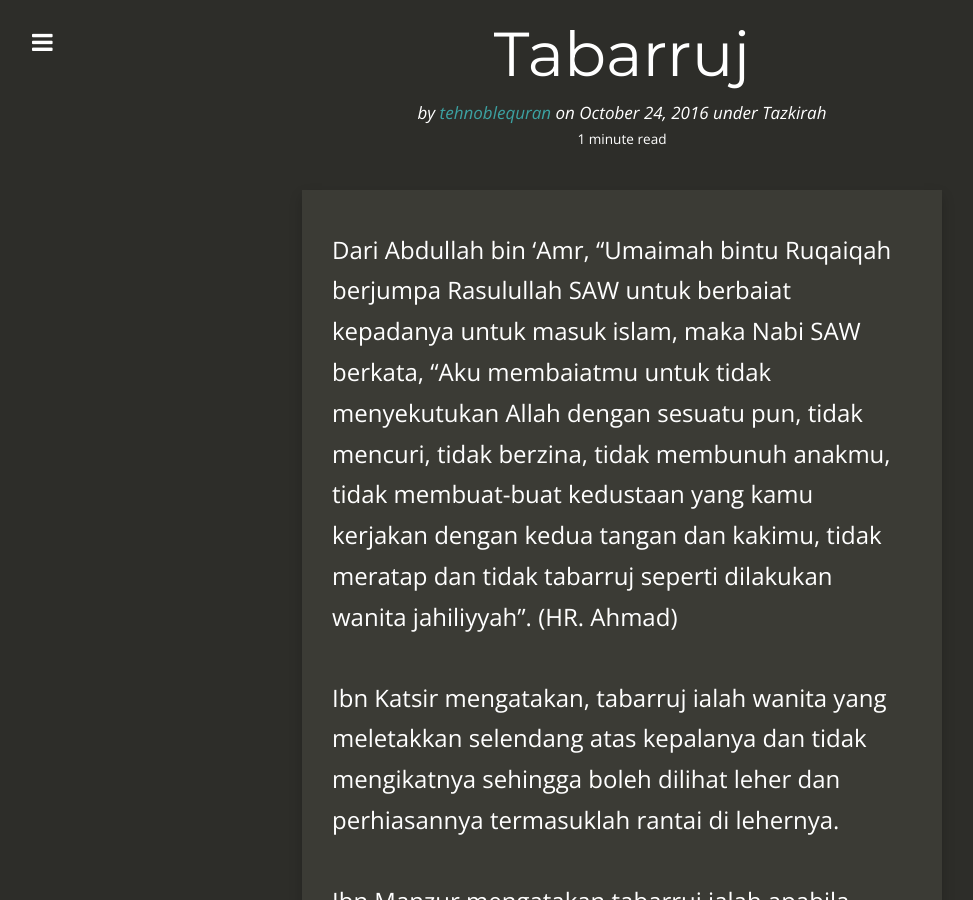
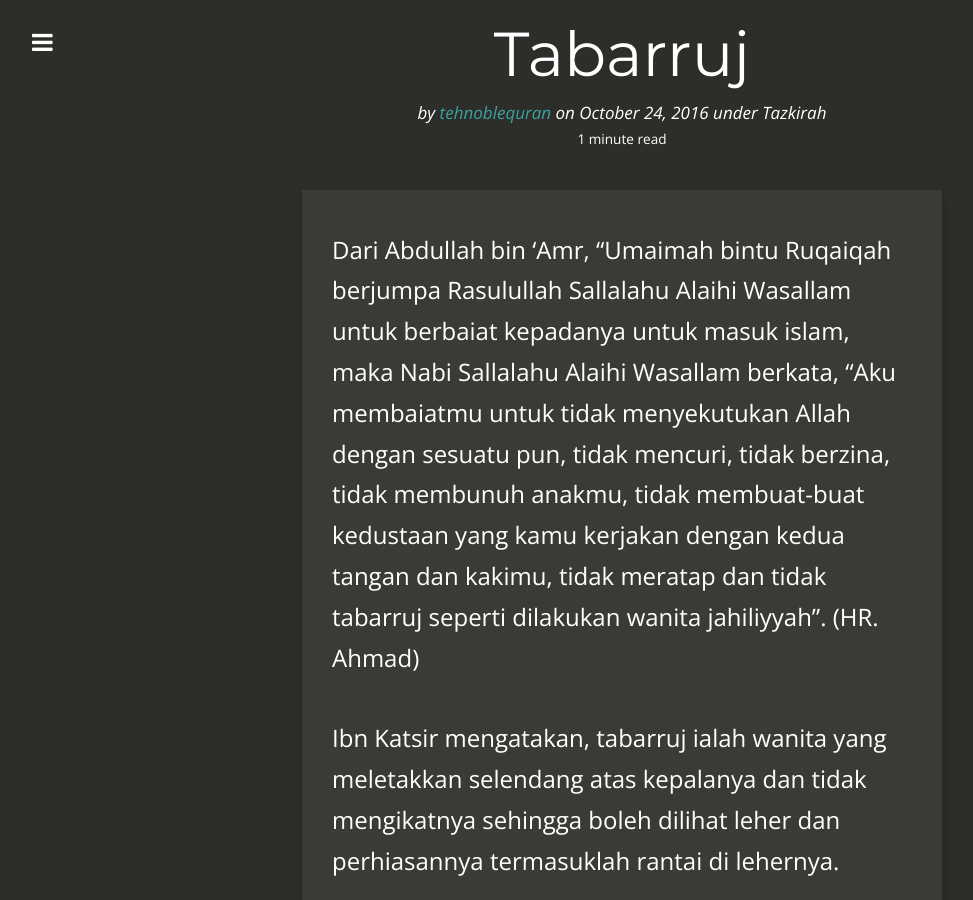
Before and after one commit to kedamaian/swsyafiq, a Jekyll site: the page built from _posts/2016-10-24-tabarruj.md, in a window 1280 px wide and 900 px high. Shown: the whole window, without its empty margins (18-991 px from the left). Built offline with Jekyll 4.4.1, drawn with Linux system fonts in a browser that asks for light colours; nearby versions of some CDN libraries; comment, search, counter and statistics services are not loaded.

Commit message:
Update 2016-10-24-tabarruj.md

```diff
--- a/_posts/2016-10-24-tabarruj.md
+++ b/_posts/2016-10-24-tabarruj.md
@@ -6,7 +6,7 @@ title: Tabarruj
 categories:
   - Tazkirah
 ---
-Dari Abdullah bin ‘Amr, “Umaimah bintu Ruqaiqah berjumpa Rasulullah SAW untuk berbaiat kepadanya untuk masuk islam, maka Nabi SAW berkata, "Aku membaiatmu untuk tidak menyekutukan Allah dengan sesuatu pun, tidak mencuri, tidak berzina, tidak membunuh anakmu, tidak membuat-buat kedustaan yang kamu kerjakan dengan kedua tangan dan kakimu, tidak meratap dan tidak tabarruj seperti dilakukan wanita jahiliyyah”. (HR. Ahmad)
+Dari Abdullah bin ‘Amr, “Umaimah bintu Ruqaiqah berjumpa Rasulullah Sallalahu Alaihi Wasallam untuk berbaiat kepadanya untuk masuk islam, maka Nabi Sallalahu Alaihi Wasallam berkata, "Aku membaiatmu untuk tidak menyekutukan Allah dengan sesuatu pun, tidak mencuri, tidak berzina, tidak membunuh anakmu, tidak membuat-buat kedustaan yang kamu kerjakan dengan kedua tangan dan kakimu, tidak meratap dan tidak tabarruj seperti dilakukan wanita jahiliyyah”. (HR. Ahmad)
 
 Ibn Katsir mengatakan, tabarruj ialah wanita yang meletakkan selendang atas kepalanya dan tidak mengikatnya sehingga boleh dilihat leher dan perhiasannya termasuklah rantai di lehernya.
 
```
